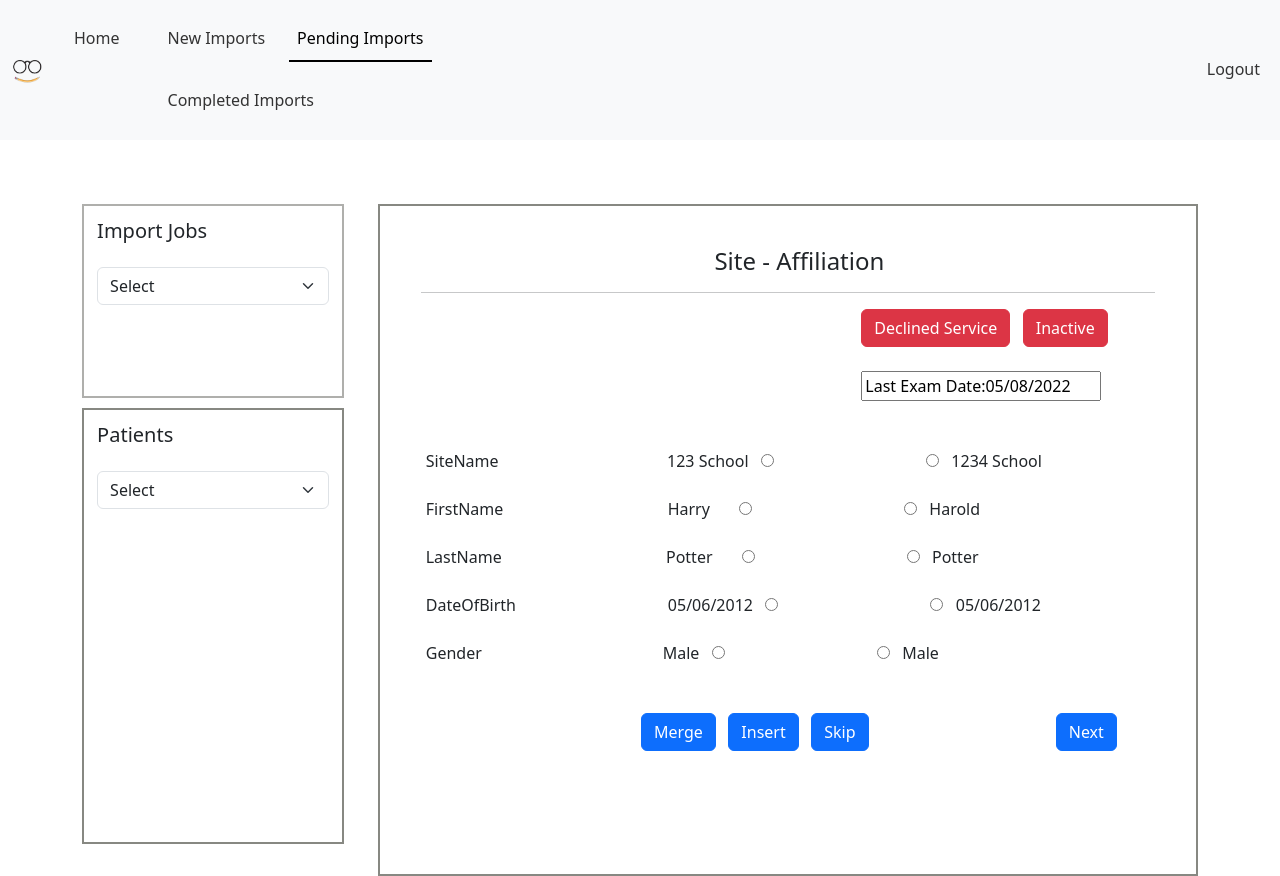
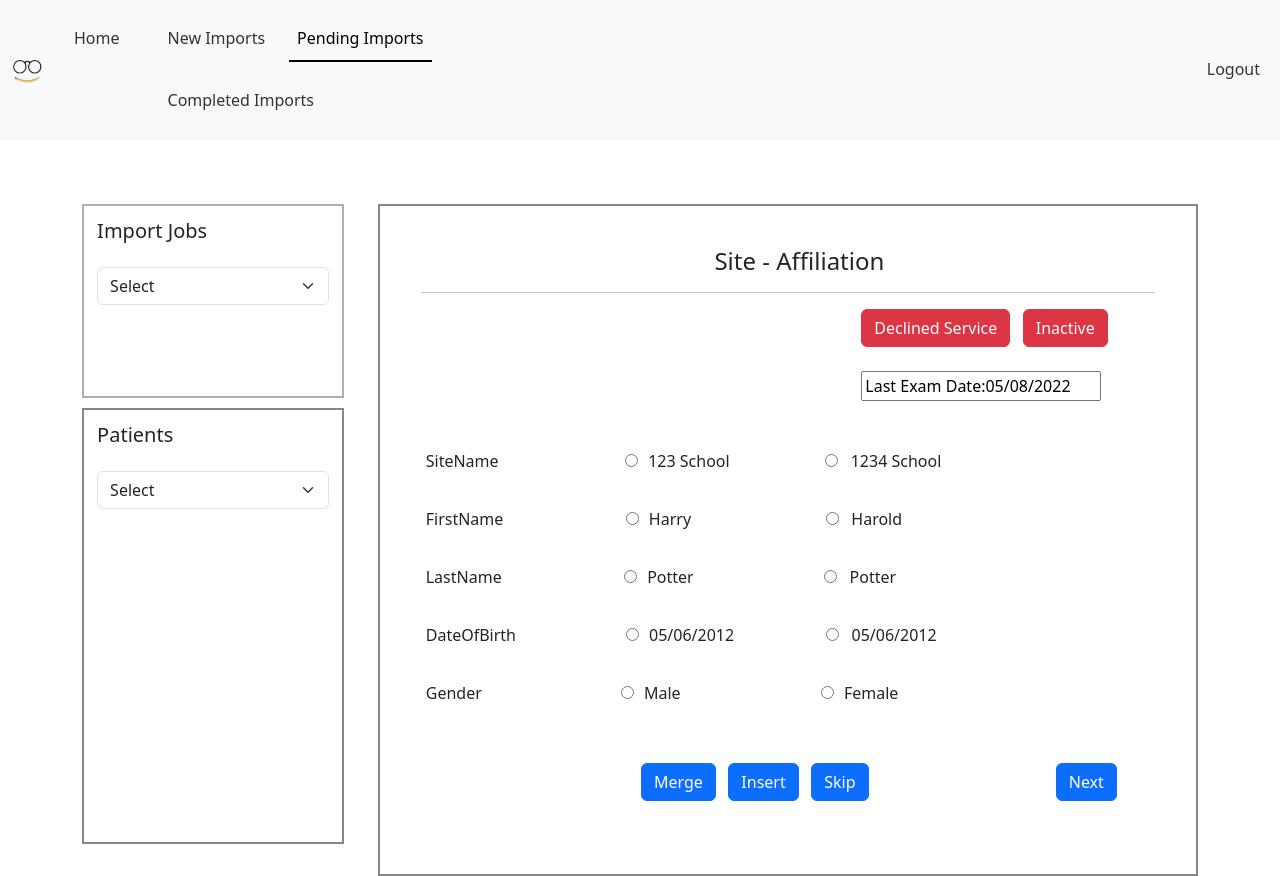
Before and after one commit to SrinuSamarothu/PatientImport, an Angular app in the folder PatientImport/PatientImport/: page /PendingImport1 in a window 1280 px wide. Built offline with nearby package versions, Linux system fonts and the light colour scheme.

Commit message:
radio button fixes

```diff
--- a/PatientImport/PatientImport/src/app/PendingImports/pendingimports1/pendingimports1.component.css
+++ b/PatientImport/PatientImport/src/app/PendingImports/pendingimports1/pendingimports1.component.css
@@ -3,17 +3,9 @@
   padding-left: 40%;
 }
 
-.radio-container {
-  display: flex;
-  /* justify-content: space-between;
-  align-items: center; */
-  gap: 20%;
-}
 
-label {
-  display: flex;
-  align-items: center;
-}
+
+
 
 .o[type="radio"] {
   order: 2; /* Reorder the radio buttons */
@@ -70,3 +62,24 @@ label {
   height: 330%;
   padding : 5%;
 }
+
+
+.radio-container {
+  display: flex;
+  align-items: center;
+  justify-content: flex-start;
+  margin-bottom: 10px;
+}
+
+.radio-container label {
+  margin-right: 10px;
+}
+
+.new{
+  margin-left: 100px;
+  width: 150px;
+}
+
+.old{
+  margin-left: 50px;
+}
--- a/PatientImport/PatientImport/src/app/PendingImports/pendingimports1/pendingimports1.component.html
+++ b/PatientImport/PatientImport/src/app/PendingImports/pendingimports1/pendingimports1.component.html
@@ -31,14 +31,18 @@
         <!-- <input type="radio" class="o" name="option" value="option1"> -->
         <span class="label-text">SiteName&nbsp;&nbsp;&nbsp;&nbsp;</span>
       </label>
+      <span class="new">
         <label>
-        <input type="radio" class="o" name="option" value="option2">
+          <input type="radio" class="o" name="site" value="option1">
           <span class="label-text">123 School&nbsp; &nbsp;</span>
         </label>
+      </span>
+      <span class="old">
         <label>
-        <input type="radio" name="option" value="option3">
+          <input type="radio" name="site" value="option">
           <span >&nbsp; &nbsp;1234 School</span>
         </label>
+      </span>
     </div>
 <br>
         <div class="radio-container">
@@ -46,14 +50,21 @@
         <!-- <input type="radio" class="o" name="option" value="option1"> -->
         <span class="label-text">FirstName&nbsp; &nbsp;</span>
       </label>
+      <span class="new">
         <label>
-        <input type="radio" class="o" name="option" value="option2">
+          <input type="radio" class="o" name="firstname" value="option2">
           <span class="label-text">Harry&nbsp; &nbsp; &nbsp;&nbsp;&nbsp;</span>
         </label>
+      </span>
+
+      <span class="old">
         <label>
-        <input type="radio" name="option" value="option3">
+          <input type="radio" name="firstname" value="option3">
           <span >&nbsp; &nbsp;Harold</span>
         </label>
+      </span>
+
+
     </div>
 <br>
     <div class="radio-container">
@@ -61,14 +72,22 @@
         <!-- <input type="radio" class="o" name="option" value="option1"> -->
         <span class="label-text">LastName&nbsp; &nbsp;</span>
       </label>
+
+      <span class="new">
         <label>
-        <input type="radio" class="o" name="option" value="option2">
+          <input type="radio" class="o" name="lastname" value="option2">
           <span class="label-text">Potter&nbsp; &nbsp; &nbsp;&nbsp;&nbsp;</span>
         </label>
+      </span>
+
+      <span class="old">
         <label>
-        <input type="radio" name="option" value="option3">
+          <input type="radio" name="lastname" value="option3">
           <span >&nbsp; &nbsp;Potter</span>
         </label>
+      </span>
+
+
     </div>
 <br>
     <div class="radio-container">
@@ -76,14 +95,21 @@
         <!-- <input type="radio" class="o" name="option" value="option1"> -->
         <span class="label-text">DateOfBirth</span>
       </label>
+
+      <span class="new">
         <label>
-        <input type="radio" class="o" name="option" value="option2">
+          <input type="radio" class="o" name="DOB" value="option2">
           <span class="label-text">05/06/2012&nbsp; &nbsp;</span>
         </label>
+      </span>
+
+      <span class="old">
         <label>
-        <input type="radio" name="option" value="option3">
+          <input type="radio" name="DOB" value="option3">
           <span >&nbsp; &nbsp;05/06/2012</span>
         </label>
+      </span>
+
     </div>
 <br>
     <div class="radio-container">
@@ -91,14 +117,21 @@
         <!-- <input type="radio" class="o" name="option" value="option1"> -->
         <span class="label-text">Gender&nbsp; &nbsp;&nbsp; &nbsp;&nbsp; </span>
       </label>
+
+      <span class="new">
         <label>
-        <input type="radio" class="o" name="option" value="option2">
+          <input type="radio" class="o" name="gender" value="option2">
           <span class="label-text">Male&nbsp; &nbsp;</span>
         </label>
+      </span>
+
+      <span class="old">
         <label>
-        <input type="radio" name="option" value="option3">
-        <span >&nbsp; &nbsp;Male</span>
+          <input type="radio" class="o" name="gender" value="option2">
+          <span class="label-text">Female&nbsp; &nbsp;</span>
         </label>
+      </span>
+
     </div>
 
 
```
Lines whose indentation alone changed are shown as unchanged.
